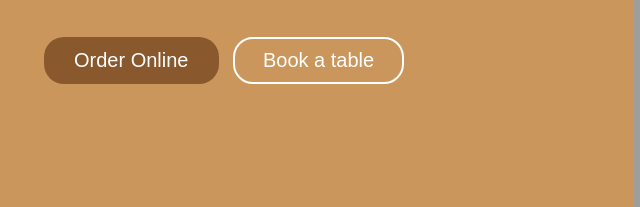
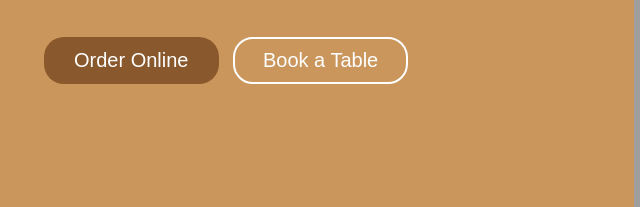
Before and after one commit to TonyStark-19/Coffee-Website, a plain HTML site: page index.html in a window 1280 px wide. Shown: the part 458-665 px from the top of the page, 76-716 px from the left. Drawn offline with Linux system fonts and the light colour scheme; grey boxes are pictures that could not be loaded.

Commit message:
Fixed typo error

```diff
--- a/index.html
+++ b/index.html
@@ -42,7 +42,7 @@
 
                 <div class="buttons">
                     <button class="order">Order Online</button>
-                    <button class="book">Book a table</button>
+                    <button class="book">Book a Table</button>
                 </div>
 
             </div>
```
